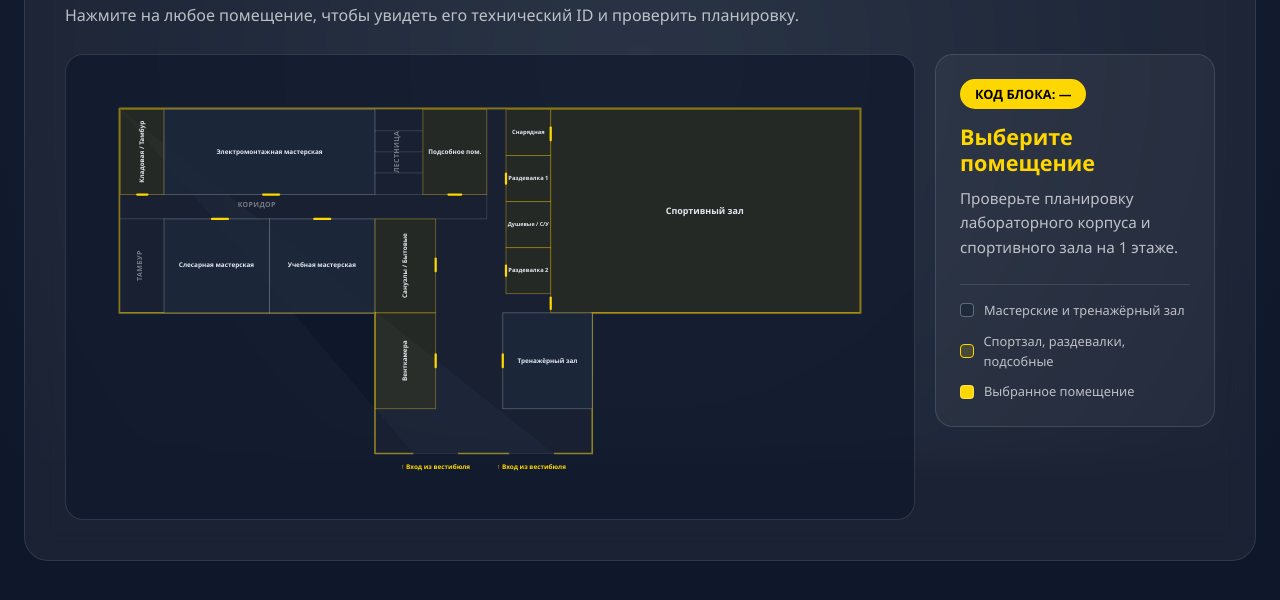
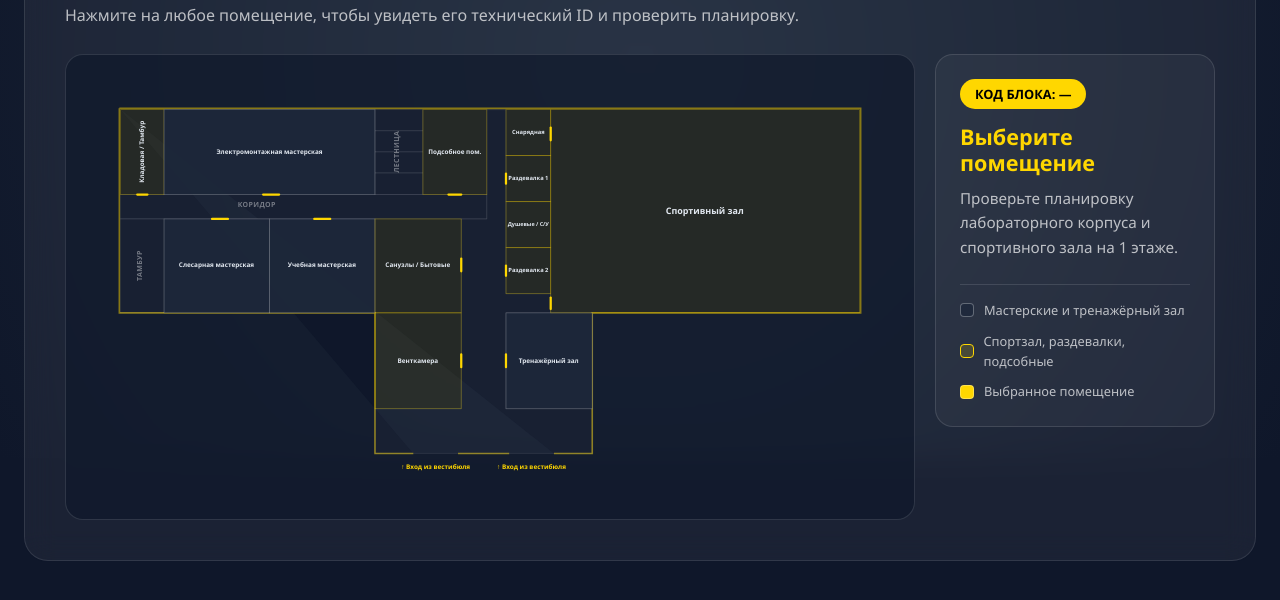
Before and after one commit to turpah86/apggt, a plain HTML site: page navigator1.html in a window 1280 px wide. Shown: the part 342-942 px from the top of the page. Drawn offline with Linux system fonts and the light colour scheme.

Commit message:
Update navigator1.html

```diff
--- a/navigator1.html
+++ b/navigator1.html
@@ -32,7 +32,7 @@
             <div class="map-workspace">
                 <div class="svg-container">
                     <svg id="floor-1-back" viewBox="0 0 1280 680">
-                        <!-- ВНЕШНИЙ КОНТУР ПЕРЕВЁРНУТОЙ БУКВЫ "Т" (ножка шириной с центральный вестибюль: x=460..800) -->
+                        <!-- ВНЕШНИЙ КОНТУР ПЕРЕВЁРНУТОЙ БУКВЫ "Т" (ножка x=460..800, ширина 340) -->
                         <path class="building-shell" d="M 60 60 H 1220 V 380 H 800 V 600 H 740 M 670 600 H 590 M 520 600 H 460 V 380 H 60 V 60" />
 
                         <!-- Указатели двух входов снизу из Главного вестибюля -->
@@ -44,8 +44,8 @@
                         <rect class="corridor" x="62" y="195" width="573" height="38" />
                         <text x="275" y="214" class="zone-title" text-anchor="middle">Коридор</text>
 
-                        <!-- Широкий переход от центрального вестибюля + проход в Спортзал -->
-                        <path class="corridor" d="M 460 600 V 530 H 555 V 233 H 635 V 62 H 665 V 350 H 735 V 380 H 660 V 530 H 800 V 600 Z" />
+                        <!-- Коридор шириной ~3 метра (x=595..665) между одинаковыми Венткамерой и Тренажёркой + проход в Спортзал -->
+                        <path class="corridor" d="M 460 600 V 530 H 595 V 233 H 635 V 62 H 665 V 350 H 735 V 380 H 665 V 530 H 800 V 600 Z" />
 
                         <!-- ==================== ЛЕВАЯ ЧАСТЬ: МАСТЕРСКИЕ ==================== -->
                         <rect id="B1-01" class="room service" x="62" y="62" width="68" height="133" />
@@ -63,7 +63,7 @@
                         <rect id="B1-04" class="room" x="295" y="233" width="165" height="147" />
                         <text x="377" y="306" class="room-label">Учебная мастерская</text>
 
-                        <!-- ==================== ЦЕНТРАЛЬНЫЙ УЗЕЛ И ШИРОКАЯ НОЖКА "Т" ==================== -->
+                        <!-- ==================== ЦЕНТРАЛЬНЫЙ УЗЕЛ И СИММЕТРИЧНАЯ НОЖКА "Т" ==================== -->
                         <rect class="corridor" x="460" y="62" width="75" height="133" />
                         <line x1="460" y1="95" x2="535" y2="95" stroke="rgba(255,255,255,0.2)" />
                         <line x1="460" y1="128" x2="535" y2="128" stroke="rgba(255,255,255,0.2)" />
@@ -73,17 +73,17 @@
                         <rect id="B1-07" class="room service" x="535" y="62" width="100" height="133" />
                         <text x="585" y="128" class="room-label">Подсобное пом.</text>
 
-                        <!-- Санузлы / Бытовые (x=460..555, по ширине Венткамеры) -->
-                        <rect id="B1-08" class="room service" x="460" y="233" width="95" height="147" />
-                        <text x="507" y="306" class="room-label" transform="rotate(-90 507,306)">Санузлы / Бытовые</text>
+                        <!-- Санузлы / Бытовые (строго по новой ширине Венткамеры: x=460..595, ширина 135) -->
+                        <rect id="B1-08" class="room service" x="460" y="233" width="135" height="147" />
+                        <text x="527" y="306" class="room-label">Санузлы / Бытовые</text>
 
-                        <!-- Венткамера (прижата к левому краю широкой ножки x=460..555) -->
-                        <rect id="B1-05" class="room service" x="460" y="380" width="95" height="150" />
-                        <text x="507" y="455" class="room-label" transform="rotate(-90 507,455)">Венткамера</text>
+                        <!-- Венткамера (слева: x=460..595, ширина 135) -->
+                        <rect id="B1-05" class="room service" x="460" y="380" width="135" height="150" />
+                        <text x="527" y="455" class="room-label">Венткамера</text>
 
-                        <!-- Тренажёрный зал (прижат к правому краю широкой ножки x=660..800) -->
-                        <rect id="B1-06" class="room" x="660" y="380" width="140" height="150" />
-                        <text x="730" y="455" class="room-label">Тренажёрный зал</text>
+                        <!-- Тренажёрный зал (справа: x=665..800, точно такая же ширина 135!) -->
+                        <rect id="B1-06" class="room" x="665" y="380" width="135" height="150" />
+                        <text x="732" y="455" class="room-label">Тренажёрный зал</text>
 
                         <!-- Суженный ряд вдоль спортзала (x=665..735, до y=350) -->
                         <rect id="B1-09" class="room service" x="665" y="62" width="70" height="72" />
@@ -109,9 +109,11 @@
                             <line x1="575" y1="195" x2="595" y2="195" />
                             <line x1="205" y1="233" x2="230" y2="233" />
                             <line x1="365" y1="233" x2="390" y2="233" />
-                            <line x1="555" y1="295" x2="555" y2="315" />
-                            <line x1="555" y1="445" x2="555" y2="465" />
-                            <line x1="660" y1="445" x2="660" y2="465" />
+                            <!-- Входы в Санузлы / Бытовые, Венткамеру и Тренажёрный зал из коридора шириной 3м -->
+                            <line x1="595" y1="295" x2="595" y2="315" />
+                            <line x1="595" y1="445" x2="595" y2="465" />
+                            <line x1="665" y1="445" x2="665" y2="465" />
+                            <!-- Входы в раздевалки, снарядную и Спортзал -->
                             <line x1="665" y1="162" x2="665" y2="178" />
                             <line x1="665" y1="306" x2="665" y2="322" />
                             <line x1="735" y1="90" x2="735" y2="110" />
```
